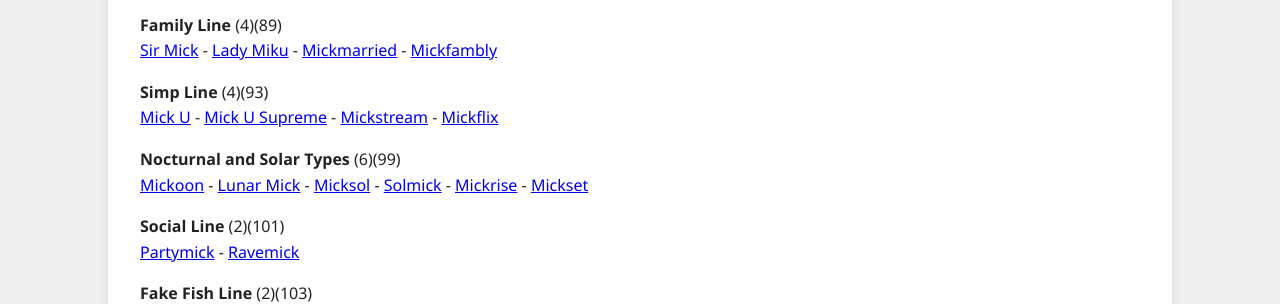
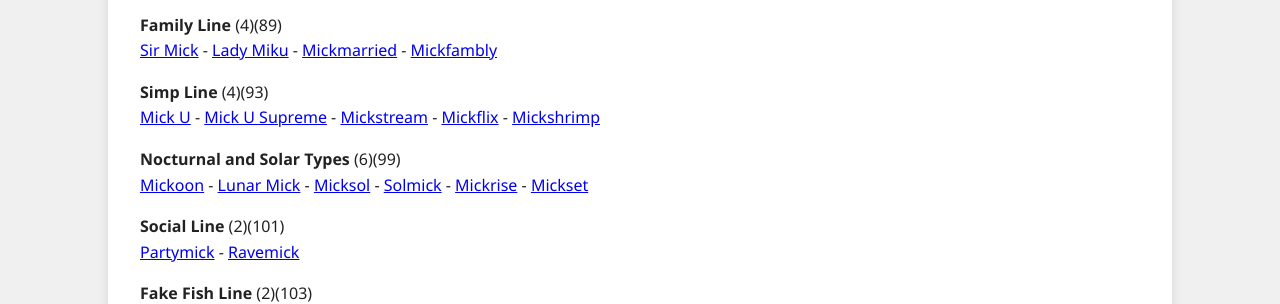
Before and after one commit to elizibar/elizibar.github.io, a Jekyll site: the page built from mickedex/index.md, in a window 1280 px wide and 900 px high, scrolled down 1708 px. Shown: the part 154-458 px from the top of the window. Built offline with Jekyll 4.4.1, drawn with Linux system fonts in a browser that asks for light colours.

Commit message:
Update index.md

```diff
--- a/mickedex/index.md
+++ b/mickedex/index.md
@@ -71,7 +71,7 @@ Browse all evolutions from the Cordia Region:
 [Sir Mick](/mickedex/sir-mick/) - [Lady Miku](/mickedex/lady-miku/) - [Mickmarried](/mickedex/mickmarried/) - [Mickfambly](/mickedex/mickfambly/)
 
 **Simp Line** (4)(93)
-[Mick U](/mickedex/mick-u/) - [Mick U Supreme](/mickedex/mick-u-supreme/) - [Mickstream](/mickedex/mickstream/) - [Mickflix](/mickedex/mickflix/)
+[Mick U](/mickedex/mick-u/) - [Mick U Supreme](/mickedex/mick-u-supreme/) - [Mickstream](/mickedex/mickstream/) - [Mickflix](/mickedex/mickflix/) - [Mickshrimp](/mickedex/mickshrimp/)
 
 **Nocturnal and Solar Types** (6)(99)
 [Mickoon](/mickedex/mickoon/) - [Lunar Mick](/mickedex/lunar-mick/) - [Micksol](/mickedex/micksol/) - [Solmick](/mickedex/solmick/) - [Mickrise](/mickedex/mickrise/) - [Mickset](/mickedex/mickset/)
@@ -105,6 +105,7 @@ Browse all evolutions from the Cordia Region:
 
 **Fossils** (2)(139)
 [Mickambrian](/mickedex/mickambrian/) - [Mickrystal](/mickedex/mickrystal/)
+
 **Abyssal Forms** (5)(144)
 [Mickthulhu](/mickedex/mickthulhu/) - [Deepmick](/mickedex/deepmick/) - [Mickoggoth](/mickedex/mickoggoth/) - [Migon](/mickedex/migon/) - [Myckra](/mickedex/myckra/)
 
```
